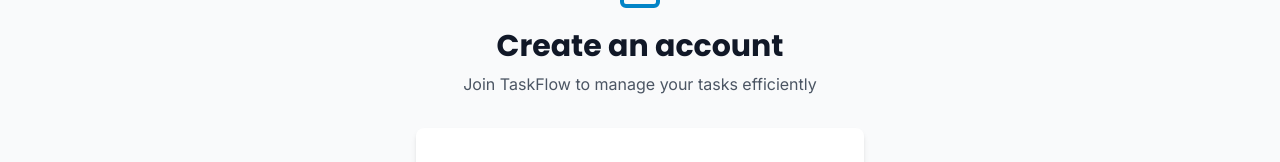
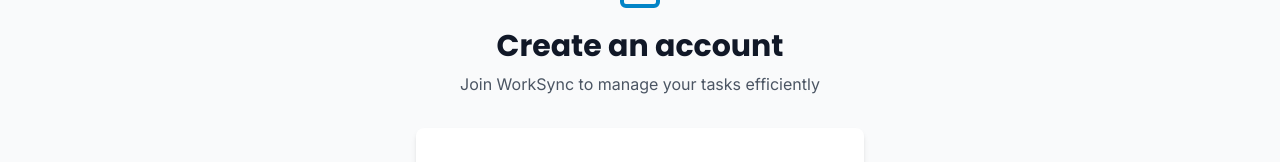
Before and after one commit to Abdoul-Madjid17/TaskFlows, a React (Vite) app: page /register in a window 1280 px wide. Shown: the part 132-294 px from the top of the page. Built offline with nearby package versions, Linux system fonts and the light colour scheme.

Commit message:
Update Register.tsx

```diff
--- a/src/pages/Register.tsx
+++ b/src/pages/Register.tsx
@@ -48,7 +48,7 @@
             <CheckSquare className="h-12 w-12 text-primary-600" />
           </div>
           <h1 className="text-3xl font-bold text-gray-900">Create an account</h1>
-          <p className="mt-2 text-gray-600">Join TaskFlow to manage your tasks efficiently</p>
+          <p className="mt-2 text-gray-600">Join WorkSync to manage your tasks efficiently</p>
         </div>
 
         <div className="bg-white p-8 rounded-lg shadow-md">
```
